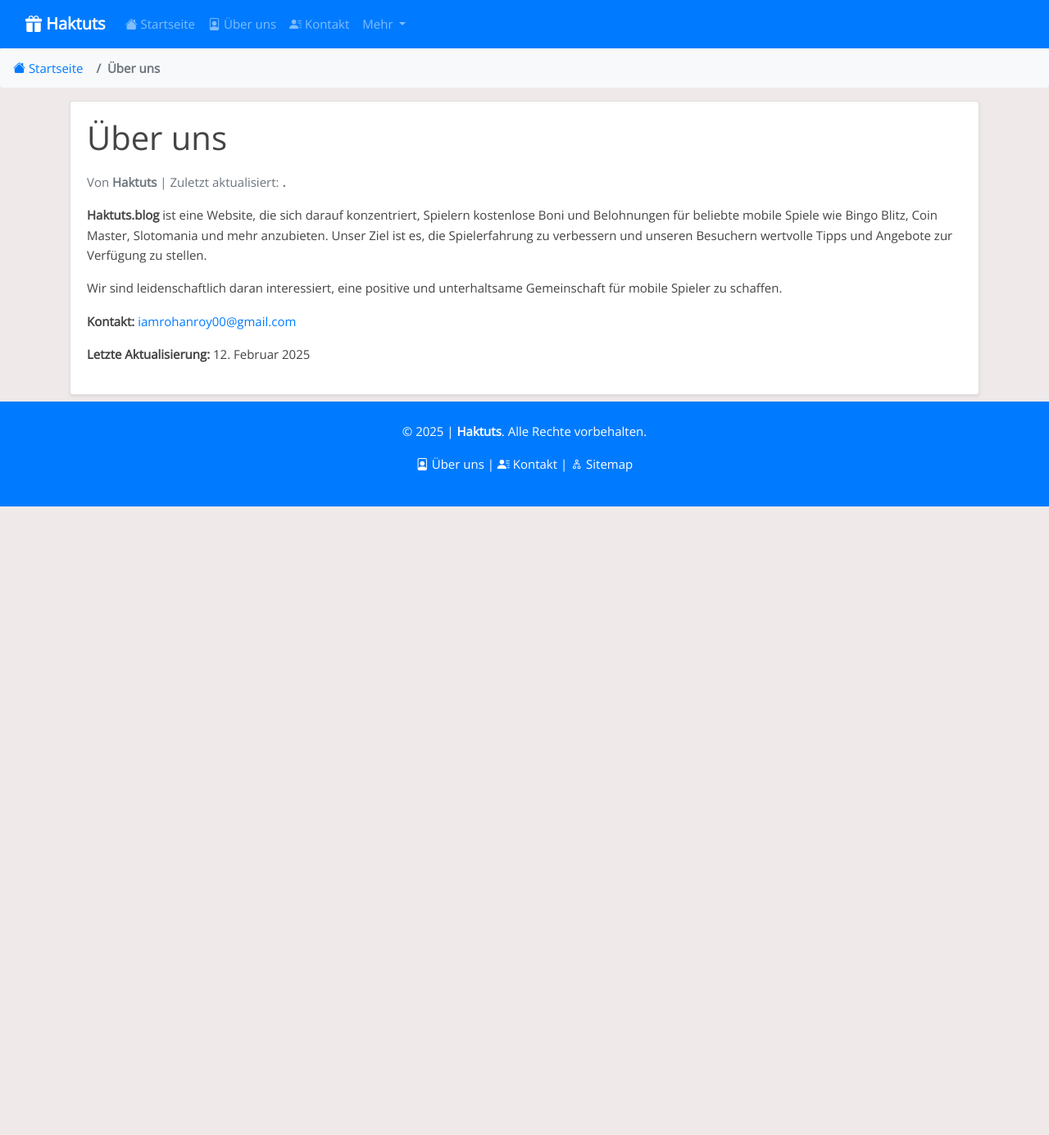
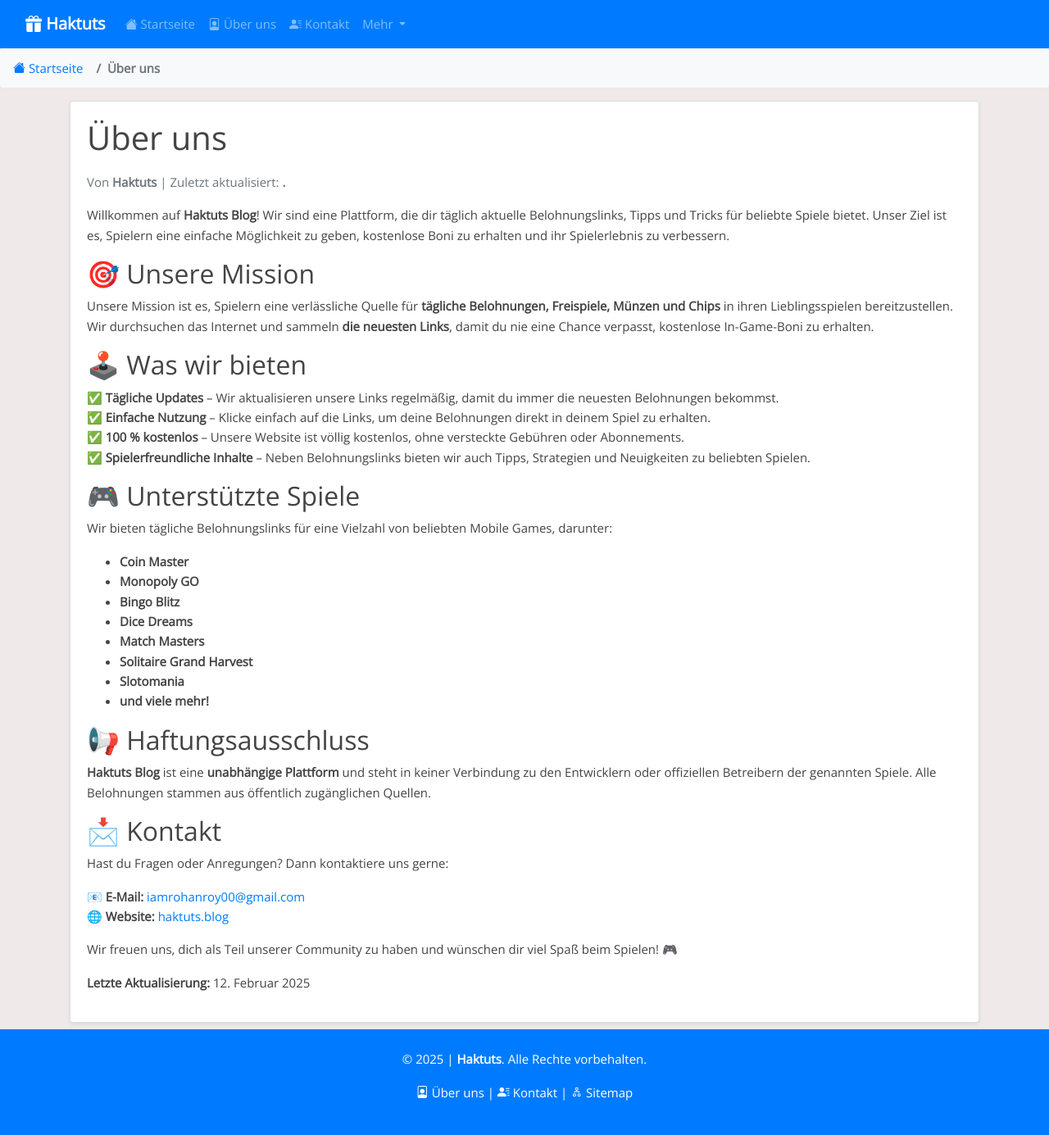
Before and after one commit to iamrohanroy/hkts-blog, a Jekyll site: the page built from _pages/uber-uns.md, in a window 1280 px wide. Shown: the whole page at 82% size. Built offline with Jekyll 4.4.1, drawn with Linux system fonts in a browser that asks for light colours; before the commit the page ends 900 px from its top, so only the background shows below that.

Commit message:
Update uber-uns.md

```diff
--- a/_pages/uber-uns.md
+++ b/_pages/uber-uns.md
@@ -6,10 +6,43 @@
 permalink: /uber-uns/
 ---
 
-**Haktuts.blog** ist eine Website, die sich darauf konzentriert, Spielern kostenlose Boni und Belohnungen für beliebte mobile Spiele wie Bingo Blitz, Coin Master, Slotomania und mehr anzubieten. Unser Ziel ist es, die Spielerfahrung zu verbessern und unseren Besuchern wertvolle Tipps und Angebote zur Verfügung zu stellen.
+Willkommen auf **Haktuts Blog**! Wir sind eine Plattform, die dir täglich aktuelle Belohnungslinks, Tipps und Tricks für beliebte Spiele bietet. Unser Ziel ist es, Spielern eine einfache Möglichkeit zu geben, kostenlose Boni zu erhalten und ihr Spielerlebnis zu verbessern.
 
-Wir sind leidenschaftlich daran interessiert, eine positive und unterhaltsame Gemeinschaft für mobile Spieler zu schaffen.
+## 🎯 Unsere Mission
 
-**Kontakt:** [iamrohanroy00@gmail.com](mailto:iamrohanroy00@gmail.com)
+Unsere Mission ist es, Spielern eine verlässliche Quelle für **tägliche Belohnungen, Freispiele, Münzen und Chips** in ihren Lieblingsspielen bereitzustellen. Wir durchsuchen das Internet und sammeln **die neuesten Links**, damit du nie eine Chance verpasst, kostenlose In-Game-Boni zu erhalten.
+
+## 🕹️ Was wir bieten
+
+✅ **Tägliche Updates** – Wir aktualisieren unsere Links regelmäßig, damit du immer die neuesten Belohnungen bekommst.
+✅ **Einfache Nutzung** – Klicke einfach auf die Links, um deine Belohnungen direkt in deinem Spiel zu erhalten.
+✅ **100 % kostenlos** – Unsere Website ist völlig kostenlos, ohne versteckte Gebühren oder Abonnements.
+✅ **Spielerfreundliche Inhalte** – Neben Belohnungslinks bieten wir auch Tipps, Strategien und Neuigkeiten zu beliebten Spielen.
+
+## 🎮 Unterstützte Spiele
+
+Wir bieten tägliche Belohnungslinks für eine Vielzahl von beliebten Mobile Games, darunter:
+
+- **Coin Master**
+- **Monopoly GO**
+- **Bingo Blitz**
+- **Dice Dreams**
+- **Match Masters**
+- **Solitaire Grand Harvest**
+- **Slotomania**
+- **und viele mehr!**
+
+## 📢 Haftungsausschluss
+
+**Haktuts Blog** ist eine **unabhängige Plattform** und steht in keiner Verbindung zu den Entwicklern oder offiziellen Betreibern der genannten Spiele. Alle Belohnungen stammen aus öffentlich zugänglichen Quellen.
+
+## 📩 Kontakt
+
+Hast du Fragen oder Anregungen? Dann kontaktiere uns gerne:
+
+📧 **E-Mail:** [iamrohanroy00@gmail.com](mailto:iamrohanroy00@gmail.com)
+🌐 **Website:** [haktuts.blog](https://www.haktuts.blog)
+
+Wir freuen uns, dich als Teil unserer Community zu haben und wünschen dir viel Spaß beim Spielen! 🎮
 
 **Letzte Aktualisierung:** 12. Februar 2025
```
